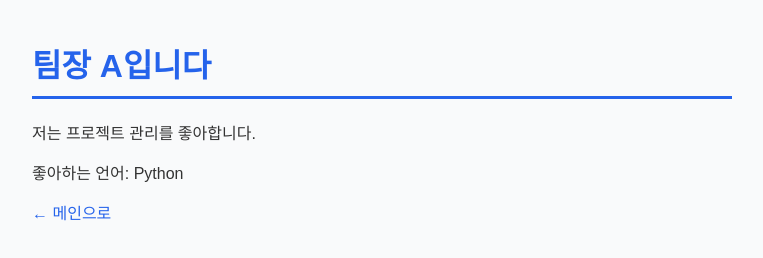
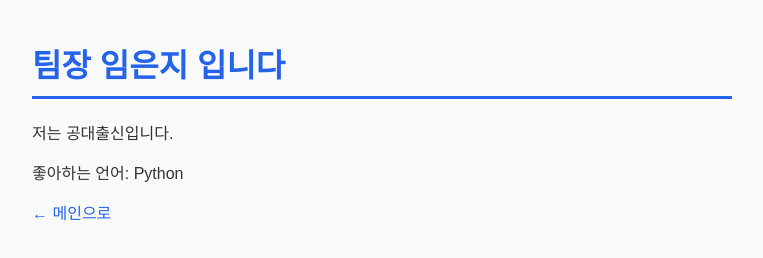
Before and after one commit to eunji9815/team, a plain HTML site: page members/팀장A.html in a window 1280 px wide. Shown: the whole page, without its empty margins (258-1021 px from the left). Drawn offline with Linux system fonts and the light colour scheme.

Commit message:
feat: 팀장 A 자기소개 페이지 내용 및 메인 링크 업데이트
Co-Authored-By: Claude Sonnet 5 <noreply@anthropic.com>

```diff
--- a/members/팀장A.html
+++ b/members/팀장A.html
@@ -2,12 +2,12 @@
 <html lang="ko">
 <head>
     <meta charset="UTF-8">
-    <title>팀장 A</title>
+    <title>팀장 임은지</title>
     <link rel="stylesheet" href="../style.css">
 </head>
 <body>
-    <h1>팀장 A입니다</h1>
-    <p>저는 프로젝트 관리를 좋아합니다.</p>
+    <h1>팀장 임은지 입니다</h1>
+    <p>저는 공대출신입니다.</p>
     <p>좋아하는 언어: Python</p>
     <a href="../index.html">← 메인으로</a>
 </body>
```
Also changed, not shown: index.html (+1 -0 lines).
